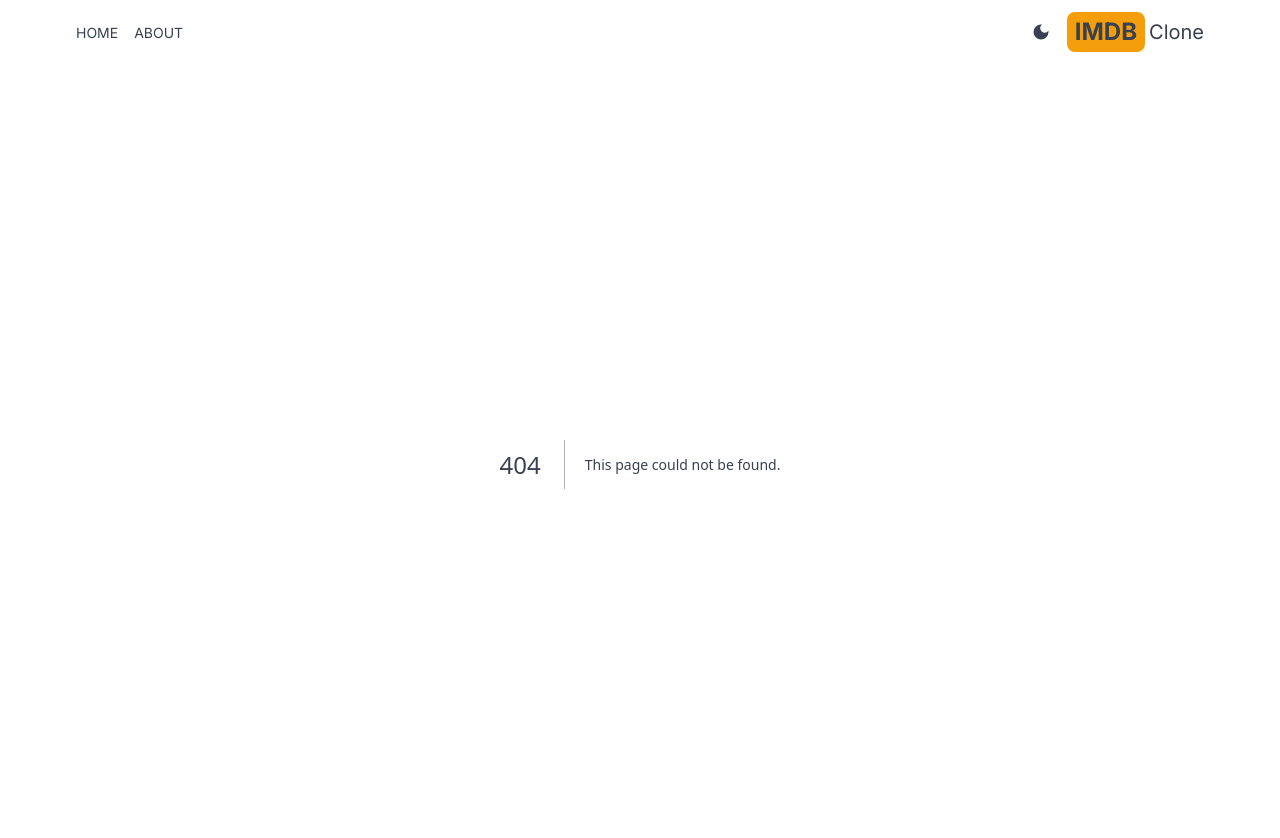
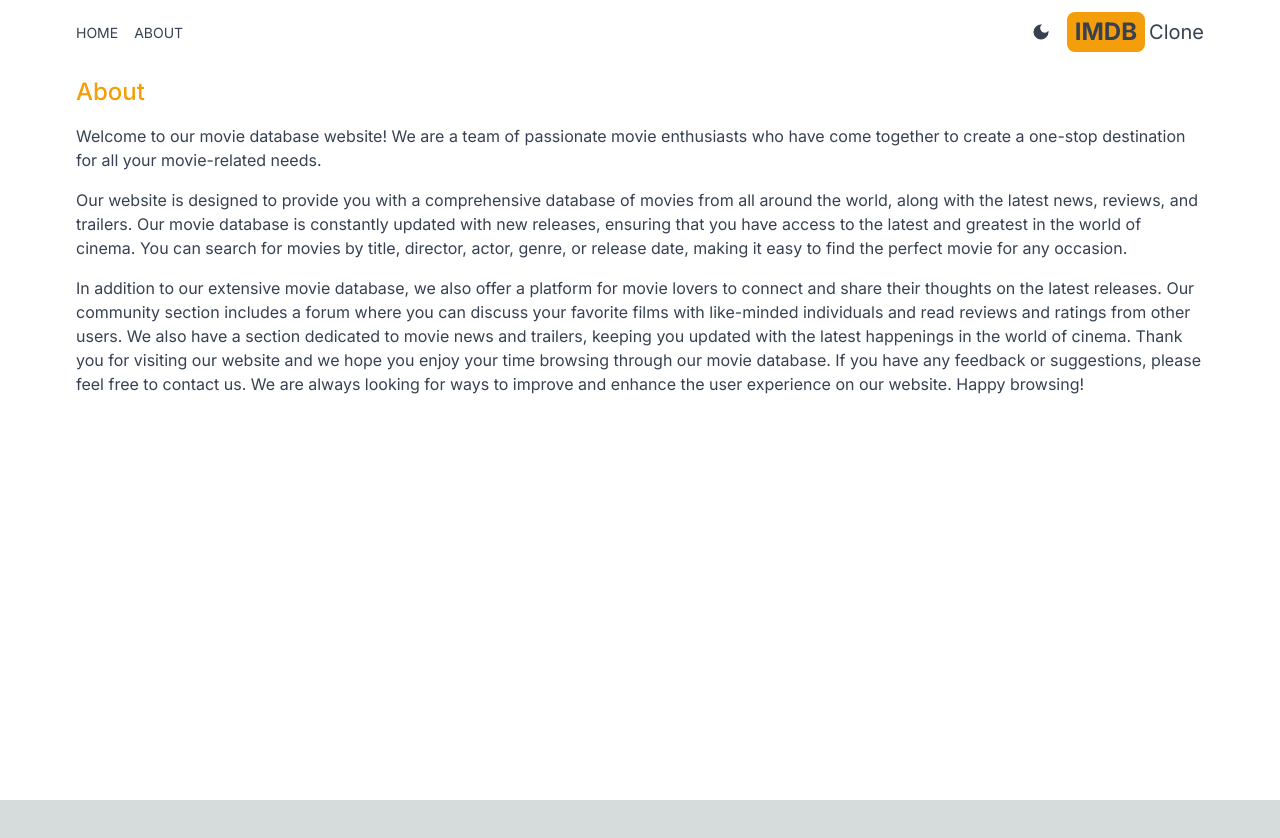
Before and after one commit to rajaws/imdb-next, a Next.js app: page /about in a window 1280 px wide. Before the commit this address had no page. Shown: the top 838 px of the page. After the commit the page ends 800 px from the top, so only its background shows below. Built offline with nearby package versions, Linux system fonts and the light colour scheme.

Commit message:
create the about page

```diff
--- /dev/null
+++ b/src/app/about/page.jsx
@@ -0,0 +1,38 @@
+import React from 'react'
+
+export default function About() {
+  return (
+    <div className=' max-w-6xl mx-auto p-3 space-y-4'>
+        <h1 className=' text-2xl font-medium text-amber-500'>About</h1>
+        <p>
+        Welcome to our movie database website! We are a team of passionate movie
+        enthusiasts who have come together to create a one-stop destination for
+        all your movie-related needs.
+      </p>
+
+      <p>
+        Our website is designed to provide you with a comprehensive database of
+        movies from all around the world, along with the latest news, reviews,
+        and trailers. Our movie database is constantly updated with new
+        releases, ensuring that you have access to the latest and greatest in
+        the world of cinema. You can search for movies by title, director,
+        actor, genre, or release date, making it easy to find the perfect movie
+        for any occasion.
+      </p>
+
+      <p>
+        In addition to our extensive movie database, we also offer a platform
+        for movie lovers to connect and share their thoughts on the latest
+        releases. Our community section includes a forum where you can discuss
+        your favorite films with like-minded individuals and read reviews and
+        ratings from other users. We also have a section dedicated to movie news
+        and trailers, keeping you updated with the latest happenings in the
+        world of cinema. Thank you for visiting our website and we hope you
+        enjoy your time browsing through our movie database. If you have any
+        feedback or suggestions, please feel free to contact us. We are always
+        looking for ways to improve and enhance the user experience on our
+        website. Happy browsing!
+      </p>
+    </div>
+  )
+}
```
